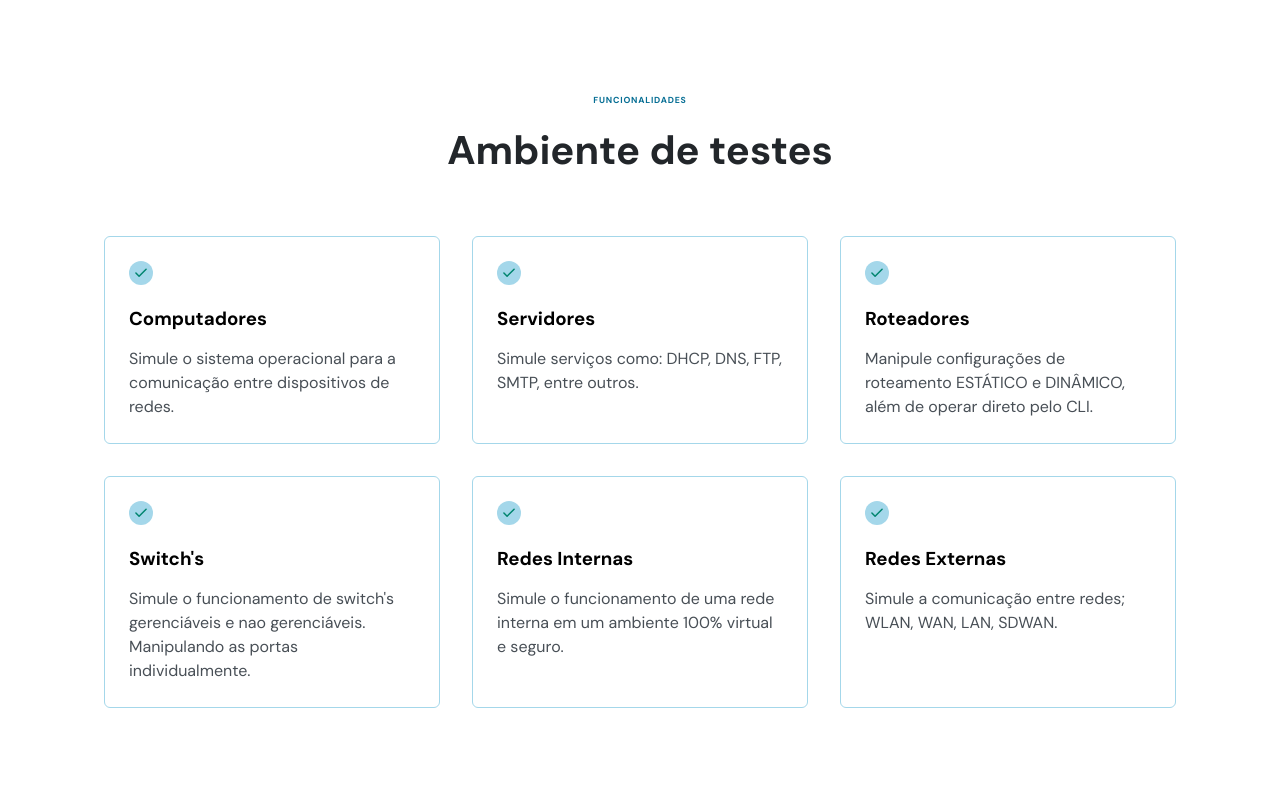
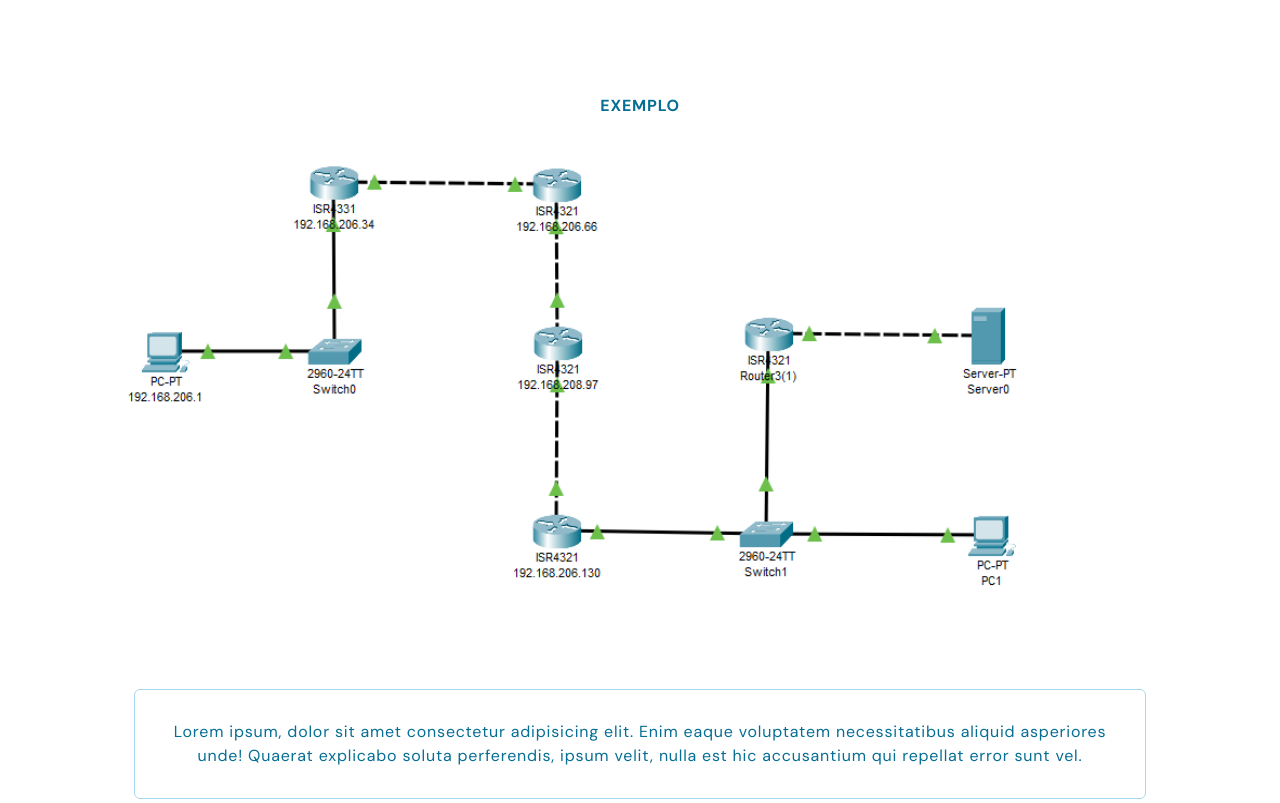
Before and after one commit to euelvisoliveira/Cisco-Packet-Tracer, a plain HTML site: page index.html in a window 1280 px wide. Shown: the part 840-1643 px from the top of the page. Drawn offline with nearby package versions, Linux system fonts and the light colour scheme.

Commit message:
add(image with carrousel)

```diff
--- a/index.html
+++ b/index.html
@@ -19,6 +19,9 @@
           <ul>
             <li>
               <a onclick="closeMenu()" href="#home">Inicio</a>
+            </li>
+            <li>
+              <a onclick="closeMenu()" href="#exemple">Exemplo</a>
             </li>
             <li>
               <a onclick="closeMenu()" href="#services ">Funcionalidades</a>
@@ -128,6 +131,55 @@
         </div>
       </div>
     </section>
+
+    <section id="exemple">
+      <div class="wrapper">
+        <header>
+          <h4>Exemplo</h4>
+        </header>
+
+
+        <div class="embla">
+          <div class="embla__container">
+            <div class="embla__slide">
+              <img src="./assets/topologia1.png" height="500px">
+              <div class="subtitle">
+                <p>Lorem ipsum, dolor sit amet consectetur adipisicing elit. Enim eaque voluptatem necessitatibus aliquid asperiores unde! Quaerat explicabo soluta perferendis, ipsum velit, nulla est hic accusantium qui repellat error sunt vel.</p>
+              </div>
+            </div>
+            <div class="embla__slide">
+              <img src="./assets/topologia2.png" height="500px">
+              <div class="subtitle">
+                <p>Lorem ipsum, dolor sit amet consectetur adipisicing elit. Enim eaque voluptatem necessitatibus aliquid asperiores unde! Quaerat explicabo soluta perferendis, ipsum velit, nulla est hic accusantium qui repellat error sunt vel.</p>
+              </div>
+            </div>
+            <div class="embla__slide">
+              <img src="./assets/topologia3.png" height="500px">
+              <div class="subtitle">
+                <p>Lorem ipsum, dolor sit amet consectetur adipisicing elit. Enim eaque voluptatem necessitatibus aliquid asperiores unde! Quaerat explicabo soluta perferendis, ipsum velit, nulla est hic accusantium qui repellat error sunt vel.</p>
+              </div>
+            </div>
+
+          </div>
+        </div>
+
+        <!-- <div class="embla">
+          <div>
+            <img src="./assets/topologia1.png" >
+          </div>
+
+          <div>
+            <img src="./assets/topologia2.png" >
+          </div>
+
+          <div>
+            <img src="./assets/topologia3.png" >
+          </div> -->
+
+        </div>
+      </div>
+    </section>
+
 
     <section id="services">
       <div class="wrapper">
@@ -352,6 +404,8 @@
     <!-- ScrollReveal Lib-->
     <script src="https://unpkg.com/scrollreveal@4.0.9/dist/scrollreveal.js"></script>
     <script src="https://cdnjs.cloudflare.com/ajax/libs/jquery/3.6.1/jquery.min.js"></script>
+    <script src="https://unpkg.com/embla-carousel/embla-carousel.umd.js"></script>
+    <script src="https://smtpjs.com/v3/smtp.js"></script>
     <script src="main.js"></script>
   </body>
 </html>
--- a/main.js
+++ b/main.js
@@ -1,4 +1,9 @@
 window.addEventListener('scroll', onScroll)
+
+const emblaNode = document.querySelector('.embla')
+const options = { loop: false }
+
+const embla = EmblaCarousel(emblaNode, options)
 
 onScroll()
 function onScroll() {
@@ -6,9 +11,9 @@ function onScroll() {
   showBackToTopButtonOnScroll()
 
   activateMenuAtCurrentSection(home)
+  activateMenuAtCurrentSection(example)
   activateMenuAtCurrentSection(services)
   activateMenuAtCurrentSection(about)
-  activateMenuAtCurrentSection(contact)
 }
 
 function activateMenuAtCurrentSection(section) {
--- a/style.css
+++ b/style.css
@@ -65,7 +65,6 @@ section {
 }
 
 section header h4 {
-  font-size: 0.875rem;
   font-weight: 700;
   line-height: 150%;
   letter-spacing: 0.08rem;
@@ -514,7 +513,6 @@ footer .social-links {
     top: 7rem;
   }
 
-
   section header h2 {
     font-size: 4rem;
     line-height: 5.2rem;
@@ -763,7 +761,29 @@ footer .col-b-social-links {
   justify-self: flex-end;
 }
 
-
 footer p {
   margin-bottom: 0;
 }
+
+.embla {
+  overflow: hidden;
+}
+.embla__container {
+  display: flex;
+}
+.embla__slide {
+  flex: 0 0 100%;
+  min-width: 0;
+}
+
+.subtitle {
+  border: 1px solid var(--bran-ligth);
+  border-radius: 0.6rem;
+  padding: 3rem;
+  margin: 5rem 3rem 0;
+
+  font-weight: 400;
+  line-height: 150%;
+  letter-spacing: 0.08rem;
+  color: var(--primary-color);
+}
```
Also changed, not shown: assets/topologia1.png (added), assets/topologia2.png (added), assets/topologia3.png (added).
